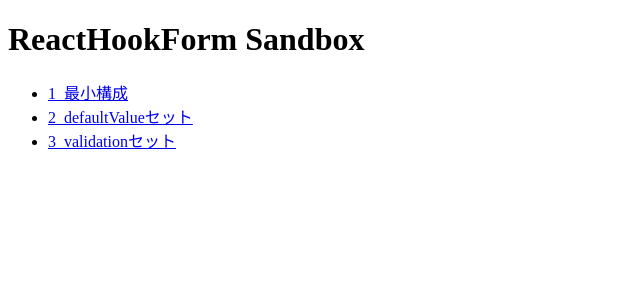
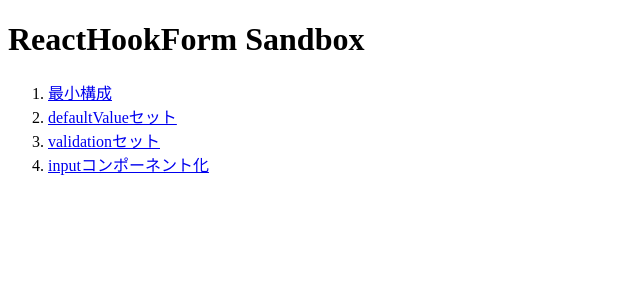
Before and after one commit to calm1205/ReactHookForm_Sandbox, a React app: page / in a window 1280 px wide. Shown: the top 300 px of the page, without its empty margins (0-640 px from the left). Built offline with nearby package versions, Linux system fonts and the light colour scheme.

Commit message:
routing fix

```diff
--- a/src/2_DefaultValueForm/index.tsx
+++ b/src/2_DefaultValueForm/index.tsx
@@ -1,20 +1,10 @@
 import React from "react";
 import { SubmitHandler, useForm } from "react-hook-form";
-
-type Inputs = {
-  name: string;
-  age: string;
-  job: string;
-  blood: string;
-};
+import { Inputs } from "~/Types";
 
 export default () => {
   const { register, handleSubmit } = useForm<Inputs>({
-    defaultValues: {
-      name: "山田太郎",
-      age: "19",
-      job: "公務員",
-    },
+    defaultValues: { name: "山田太郎", age: 19 },
   });
 
   const onSubmit: SubmitHandler<Inputs> = (input) =>
@@ -32,13 +22,9 @@
       <input {...register("age")} />
       <br />
 
+      {/** 直接設定 非推奨かも */}
       <label>職業</label>
-      <input {...register("job")} />
-      <br />
-
-      {/** 直接設定 非推奨かも */}
-      <label>血液型</label>
-      <input {...register("blood")} defaultValue="A型" />
+      <input {...register("job")} defaultValue="天地雷鳴士" />
       <br />
 
       <input type="submit" />
--- /dev/null
+++ b/src/4_NestedInputForm/NestedInput.tsx
@@ -0,0 +1,22 @@
+import React from "react";
+import { useFormContext } from "react-hook-form";
+
+type Input = {
+  name: string;
+  label: string;
+};
+
+export const NestedInput: React.FC<Input> = ({ name, label }) => {
+  const {
+    register,
+    formState: { errors },
+  } = useFormContext();
+
+  return (
+    <div>
+      <label>{label}</label>
+      <input {...register(name, { required: `${label}は必須です。` })} />
+      <span>{errors[name]?.message}</span>
+    </div>
+  );
+};
--- /dev/null
+++ b/src/4_NestedInputForm/index.tsx
@@ -0,0 +1,27 @@
+import React from "react";
+import { FormProvider, SubmitHandler, useForm } from "react-hook-form";
+import { NestedInput } from "./NestedInput";
+import { Inputs } from "~/Types";
+
+export default () => {
+  const methods = useForm<Inputs>({ reValidateMode: "onBlur" });
+  const { handleSubmit } = methods;
+
+  const onSubmit: SubmitHandler<Inputs> = (input) => {
+    console.log("submit data is:", input);
+  };
+
+  return (
+    <FormProvider {...methods}>
+      <form onSubmit={handleSubmit(onSubmit)}>
+        <h1>コンポーネント化</h1>
+
+        <NestedInput name={"name"} label={"氏名"} />
+        <NestedInput name={"age"} label={"年齢"} />
+        <NestedInput name={"job"} label={"職業"} />
+
+        <input type="submit" />
+      </form>
+    </FormProvider>
+  );
+};
--- a/src/Router.tsx
+++ /dev/null
@@ -1,32 +0,0 @@
-import React from "react";
-import { BrowserRouter, Routes, Link, Route } from "react-router-dom";
-import pages from "./pages";
-
-export const Router: React.FC = () => {
-  return (
-    <BrowserRouter>
-      <Routes>
-        <Route
-          path="/"
-          element={
-            <>
-              <h1>ReactHookForm Sandbox</h1>
-              <ul>
-                {pages.map((page, i) => (
-                  <li key={`list_${i}`}>
-                    <Link to={`/${i}`}>
-                      {i + 1}_{page.title}
-                    </Link>
-                  </li>
-                ))}
-              </ul>
-            </>
-          }
-        />
-        {pages.map((page, i) => (
-          <Route key={`page_${i}`} path={`/${i}`} element={page.element()} />
-        ))}
-      </Routes>
-    </BrowserRouter>
-  );
-};
--- /dev/null
+++ b/src/Router/PageTitle.tsx
@@ -0,0 +1,15 @@
+import React from "react";
+import { Link } from "react-router-dom";
+
+type Input = {
+  title: string;
+  path: string;
+};
+
+export const PageTitle: React.FC<Input> = ({ title, path }) => {
+  return (
+    <li>
+      <Link to={`/${path}`}>{title}</Link>
+    </li>
+  );
+};
--- /dev/null
+++ b/src/Router/Router.tsx
@@ -0,0 +1,46 @@
+import React, { lazy, Suspense, useCallback } from "react";
+import { BrowserRouter, Routes, Route } from "react-router-dom";
+import { PageTitle } from "./PageTitle";
+
+export const Router: React.FC = () => {
+  const MinimalForm = lazy(() => import("~/1_MinimalForm"));
+  const DefaultValueForm = lazy(() => import("~/2_DefaultValueForm"));
+  const ValidationForm = lazy(() => import("~/3_validationForm"));
+  const NestedInputForm = lazy(() => import("~/4_NestedInputForm"));
+
+  const suspensize = useCallback(
+    (Component: React.LazyExoticComponent<() => JSX.Element>) => (
+      <Suspense fallback={<>...</>}>
+        <Component />
+      </Suspense>
+    ),
+    []
+  );
+
+  return (
+    <BrowserRouter>
+      <Routes>
+        <Route
+          path="/"
+          element={
+            <>
+              <h1>ReactHookForm Sandbox</h1>
+              <ol>
+                <PageTitle title="最小構成" path="minimal" />
+                <PageTitle title="defaultValueセット" path="default" />
+                <PageTitle title="validationセット" path="validation" />
+                <PageTitle title="inputコンポーネント化" path="input" />
+              </ol>
+            </>
+          }
+        />
+        <Route path="/minimal" element={suspensize(MinimalForm)} />
+        <Route path="/default" element={suspensize(DefaultValueForm)} />
+        <Route path="/validation" element={suspensize(ValidationForm)} />
+        <Route path="/input" element={suspensize(NestedInputForm)} />
+
+        <Route path="*" element={<h1>Page Not Found</h1>} />
+      </Routes>
+    </BrowserRouter>
+  );
+};
--- /dev/null
+++ b/src/Types.ts
@@ -0,0 +1,5 @@
+export type Inputs = {
+  name: string;
+  age: number;
+  job: string;
+};
--- a/src/main.tsx
+++ b/src/main.tsx
@@ -1,6 +1,6 @@
 import React from "react";
 import ReactDOM from "react-dom/client";
-import { Router } from "~/Router";
+import { Router } from "~/Router/Router";
 
 const rootDOM = document.getElementById("root") as HTMLElement;
 const root = ReactDOM.createRoot(rootDOM);
--- a/src/pages.tsx
+++ /dev/null
@@ -1,14 +0,0 @@
-import MinimalForm from "~/1_MinimalForm";
-import DefaultValueForm from "~/2_DefaultValueForm";
-import ValidationForm from "~/3_validationForm";
-
-type PageType = {
-  title: string;
-  element: () => JSX.Element;
-};
-
-export default [
-  { title: "最小構成", element: MinimalForm },
-  { title: "defaultValueセット", element: DefaultValueForm },
-  { title: "validationセット", element: ValidationForm },
-] as PageType[];
```
Also changed, not shown: src/1_MinimalForm/index.tsx (+1 -6 lines), src/3_validationForm/index.tsx (+1 -6 lines), src/4_NestedInputForm/README.md (added).
